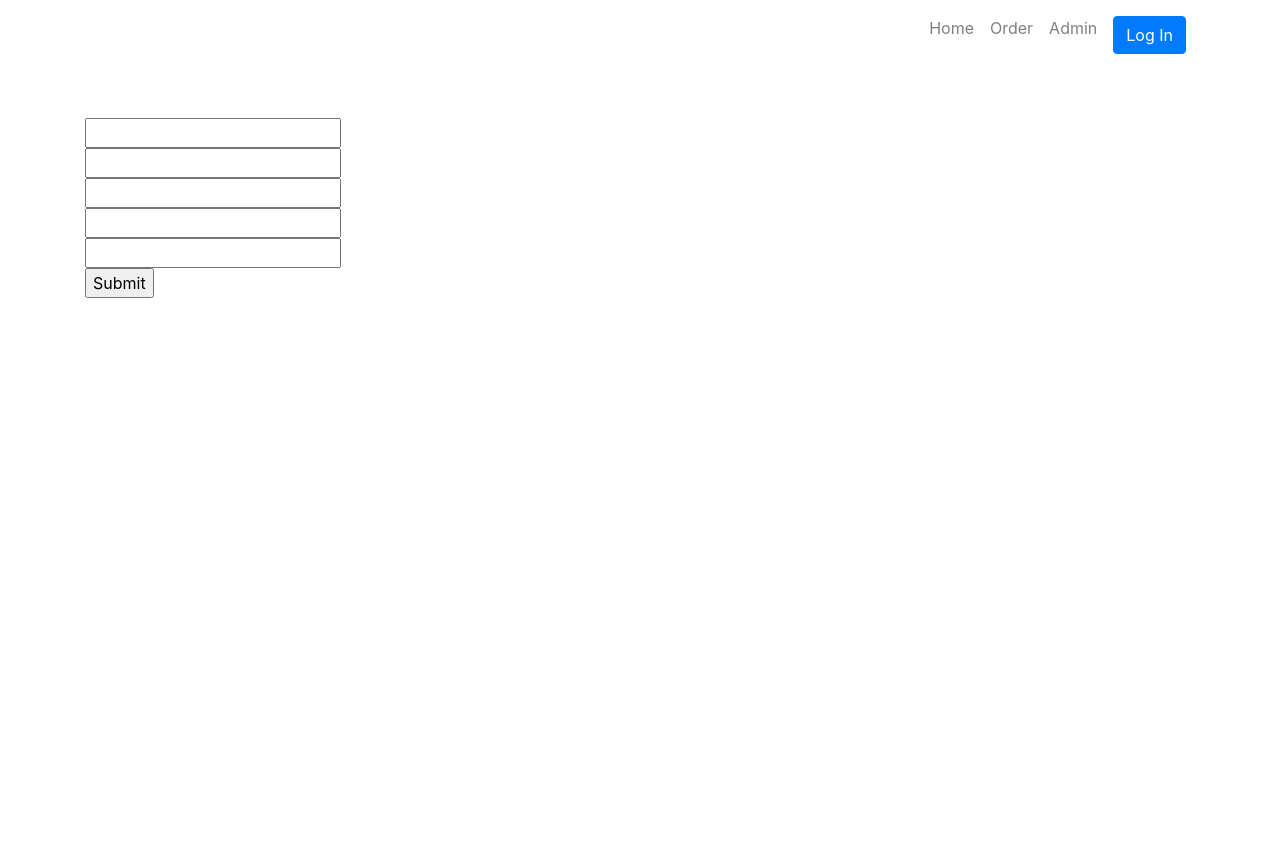
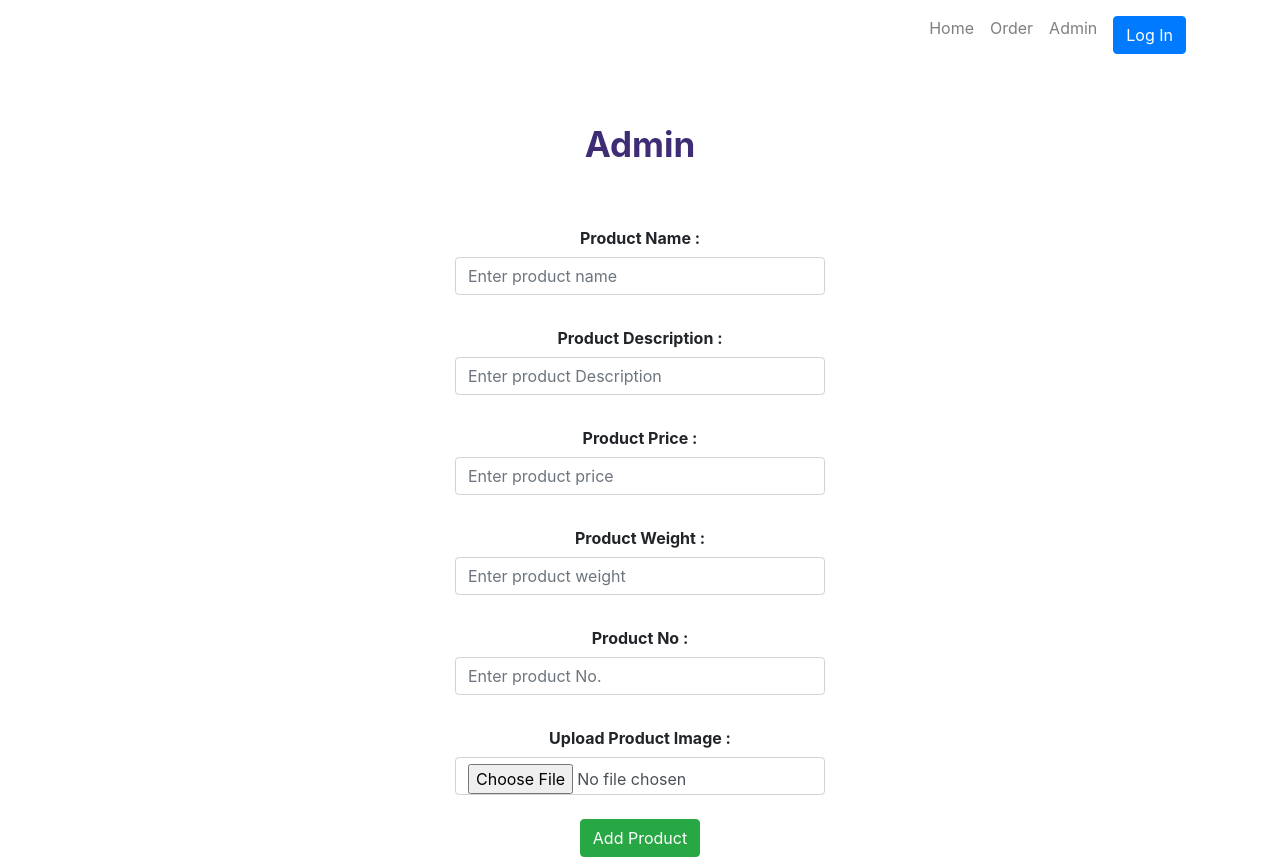
Before and after one commit to Rahat3286/ema-john-with-auth-as-free-valley, a React (Create React App) app: page /admin in a window 1280 px wide. Before the commit the page ends 800 px from the top, so only its background shows below. Built offline with nearby package versions, Linux system fonts and the light colour scheme.

Commit message:
added some tasks

```diff
--- a/package.json
+++ b/package.json
@@ -8,6 +8,7 @@
     "@fortawesome/free-regular-svg-icons": "^5.15.3",
     "@fortawesome/free-solid-svg-icons": "^5.12.1",
     "@fortawesome/react-fontawesome": "^0.1.8",
+    "@material-ui/core": "^4.11.3",
     "@testing-library/jest-dom": "^4.2.4",
     "@testing-library/react": "^9.4.1",
     "@testing-library/user-event": "^7.2.1",
--- a/public/index.html
+++ b/public/index.html
@@ -2,7 +2,7 @@
 <html lang="en">
   <head>
     <meta charset="utf-8" />
-    <link rel="icon" href="%PUBLIC_URL%/favicon.ico" />
+    <link rel="icon" href="bg favicon.ico" />
     <meta name="viewport" content="width=device-width, initial-scale=1" />
     <meta name="theme-color" content="#000000" />
     <meta
@@ -30,7 +30,7 @@
       work correctly both with client-side routing and a non-root public URL.
       Learn how to configure a non-root public URL by running `npm run build`.
     -->
-    <title>Fresh Valley</title>
+    <title>BD GROCERY</title>
   </head>
   <body>
     <noscript>You need to enable JavaScript to run this app.</noscript>
--- /dev/null
+++ b/src/components/Admin/Admin.css
@@ -0,0 +1,3 @@
+.error{
+    color: red;
+}
--- a/src/components/Admin/Admin.js
+++ b/src/components/Admin/Admin.js
@@ -1,18 +1,35 @@
 import axios from 'axios';
 import React, { useState } from 'react';
 import { useForm } from 'react-hook-form';
+import './Admin.css';
 
 const Admin = () => {
     const { register, handleSubmit, watch, errors } = useForm();
-    // const [productData, setProductdata] = useState(null);
+    const [imgURL, setImageURL] = useState(null);
+
+    const handleImageUpload = event => {
+        console.log(event.target.files[0])
+        const imageData = new FormData();
+        imageData.set('key', '32dbb43d356182fea99f3eb509f510cb');
+        imageData.append('image', event.target.files[0])
+
+        axios.post('https://api.imgbb.com/1/upload', imageData)
+            .then(function (response) {
+                setImageURL(response.data.data.display_url);
+            })
+            .catch(function (error) {
+                console.log(error);
+            })
+    }
 
     const onSubmit = data => {
         const productData = {
             title: data.title,
-            description:data.description,
-            weight:data.weight,
-            price:data.price,
-            key:data.key
+            description: data.description,
+            weight: data.weight,
+            imgUrl: imgURL,
+            price: data.price,
+            key: data.key
         }
         console.log(data)
         fetch('http://localhost:5000/addProduct', {
@@ -22,23 +39,48 @@ const Admin = () => {
             },
             body: JSON.stringify(productData)
         })
+            .then(res => res.json())
+            .then(data => {
+                if (data) {
+                    alert('Your Product has been added successfully')
+                }
+            })
+
     }
 
     return (
         <div className="container">
-            <form action="" onSubmit={handleSubmit(onSubmit)}>
-                <input name="title" defaultValue="" ref={register} />
+            <div className="text-center mb-5" style={{
+                color: 'rgb(62, 45, 116)', fontWeight:'bold',fontSize:'35px' }}><p>Admin</p></div>
+            <div className=" d-flex justify-content-center text-center">
+                <form className="" action="" onSubmit={handleSubmit(onSubmit)}>
+                    <label className="col-form-label"><b>Product Name :</b></label>
+                    <input className="form-control " name="title" placeholder="Enter product name" defaultValue="" ref={register({ required: true })} />
+                    {errors.title && <span className="error">Name is required</span>}
                     <br />
-                <input name="description" defaultValue="" ref={register} />
+                    <label className="col-form-label"><b>Product Description :</b></label>
+                    <input className="form-control" name="description" placeholder="Enter product Description" defaultValue="" ref={register({ required: true })} />
+                    {errors.description && <span className="error">Description is required</span>}
                     <br />
-                <input name="price" defaultValue="" ref={register} />
+                    <label className="col-form-label"><b>Product Price :</b></label>
+                    <input className="form-control" name="price" placeholder="Enter product price" defaultValue="" ref={register({ required: true })} />
+                    {errors.price && <span className="error">Price is required</span>}
                     <br />
-                <input name="weight" defaultValue="" ref={register} />
+                    <label className="col-form-label"><b>Product Weight :</b></label>
+                    <input className="form-control" name="weight" placeholder="Enter product weight" defaultValue="" ref={register({ required: true })} />
+                    {errors.weight && <span className="error">Weight is required</span>}
                     <br />
-                <input name="key" defaultValue="" ref={register} />
+                    <label className="col-form-label"><b>Product No :</b></label>
+                    <input className="form-control" name="key" defaultValue="" placeholder="Enter product No." ref={register({ required: true })} />
+                    {errors.key && <span className="error">**Product No. is required to show your products on UI**</span>}
                     <br />
-                <input type="submit" />
+                    <label className="col-form-label"><b>Upload Product Image :</b></label>
+                    <input className="form-control" name="imgUrl" placeholder="Upload Image" type="file" onChange={handleImageUpload} />
+                    {errors.imgUrl && <span className="error">Image is required</span>}
+                    <br />
+                    <button className="btn btn-success" type="submit">Add Product</button>
                 </form>
+            </div>
         </div>
     );
 };
@@ -47,8 +89,49 @@ export default Admin;
 
 
 
+// working code
+{/* <form className="" action="" onSubmit={handleSubmit(onSubmit)}>
+    <input className="form-control " name="title" defaultValue="" ref={register({ required: true })} />
+    {errors.title && <span className="error">Title is required</span>}
+    <input className="form-control" name="description" defaultValue="" ref={register({ required: true })} />
+    {errors.description && <span className="error">Description is required</span>}
+    <input className="form-control" name="price" defaultValue="" ref={register({ required: true })} />
+    {errors.price && <span className="error">Price is required</span>}
+    <input className="form-control" name="weight" defaultValue="" ref={register({ required: true })} />
+    {errors.weight && <span className="error">Product Weight is required</span>}
+    <input className="form-control" name="key" defaultValue="" ref={register({ required: true })} />
+    {errors.key && <span className="error">Product No. is required to show your products on UI</span>}
+    <input className="form-control" name="imgUrl" type="file" onChange={handleImageUpload} />
+    {errors.imgUrl && <span className="error">Image is required</span>}
+    <button className="btn btn-success" type="submit">Save</button>
+</form> */}
 
-// working code
+
+
+
+
+
+
+
+
+
+
+
+
+
+
+
+
+
+
+
+
+
+
+
+
+
+// design 1
 {/* <div className="row mb-5 justify-content-center">
                 <div className="col-md-5">
                     <form action="">
@@ -78,96 +161,3 @@ export default Admin;
             <div className="container text-right">
                 <button className="btn btn-success" onClick={handleAddProduct}>Save</button>
             </div> */}
-
-
-
-
-
-
-
-
-
-
-
-
-
-
-
-
-
-
-
-
-
-
-
-
-
-
-// first code
-
-
-
-{/* <form action="">
-    <p><span>Name: </span><input type="text" /></p>
-    <p><span>Price: </span><input type="text" /></p>
-    <p><span>Quantity: </span><input type="text" /></p>
-    <p><span>Product Image: </span><input type="file" /></p>
-    <button className="btn btn-primary" onClick={handleAddProduct}>Add Product</button>
-</form> */}
-
-
-
-
-
-
-
-
-
-
-// second code
-
-// const { register, handleSubmit, watch, erros } = useForm();
-// const [imageURL, setIMageURL] = useState(null);
-
-// const onSubmit = data => {
-//     const eventData = {
-//         name: data.name,
-//         imageURL: imageURL
-//     }
-//     console.log(data)
-// };
-
-// const handleImageUpload = event => {
-//     console.log(event.target.files[0]);
-//     const imageData = new FormData();
-//     imageData.set('key', '32dbb43d356182fea99f3eb509f510cb');
-//     imageData.append('image', event.target.files[0]);
-
-//     axios.post('https://api.imgbb.com/1/upload', imageData)
-//         .then(function (response) {
-//             setIMageURL(response.data.data.display_url);
-//         })
-//         .catch(function (error) {
-//             console.log(error)
-//         })
-// }
-
-
-
-
-
-
-
-
-
-
-
-
-{/* <form onSubmit={handleSubmit(onSubmit)}>
-    <input name="name" defaultValue="New exciting Event" ref={register} />
-    <br />
-    <input name="exampleRequired" type="file" onChange={handleImageUpload} />
-    <br />
-    <input className="btn btn-primary" type="submit" />
-</form> */}
--- a/src/components/Checkout/Checkout.css
+++ b/src/components/Checkout/Checkout.css
@@ -1,7 +1,7 @@
-.ship-form{
+.checkout-form{
     margin:30px 100px;
 }
-.ship-form input {
+.checkout-form input {
     display: block;
     margin-top: 30px;
     padding: 5px;
--- a/src/components/Checkout/Checkout.js
+++ b/src/components/Checkout/Checkout.js
@@ -35,7 +35,7 @@ const Checkout = () => {
 
   return (
     <div className="container d-flex justify-content-center text-center">
-      <form className="ship-form" onSubmit={handleSubmit(onSubmit)}>
+      <form className="checkout-form" onSubmit={handleSubmit(onSubmit)}>
         <input name="name" defaultValue={loggedInUser.name} ref={register({ required: true })} placeholder="Your Name" />
         {errors.name && <span className="error">Name is required</span>}
 
--- a/src/components/Home/Home.js
+++ b/src/components/Home/Home.js
@@ -4,6 +4,7 @@ import Product from '../Product/Product';
 import Cart from '../Cart/Cart';
 import { addToDatabaseCart, getDatabaseCart } from '../../utilities/databaseManager';
 import { Link } from 'react-router-dom';
+import { CircularProgress } from '@material-ui/core';
 
 const Home = () => {
 
@@ -53,6 +54,9 @@ const Home = () => {
         <div className="container">
             <div className="row">
                 {
+                    products.length === 0 && <CircularProgress/>
+                }
+                {
                     products.map(pd => <Product
                         key={pd.key}
                         showAddToCart={true}
```
Also changed, not shown: 2 other files (tests, documents, lock files or other folders). Lines whose indentation alone changed are shown as unchanged.
